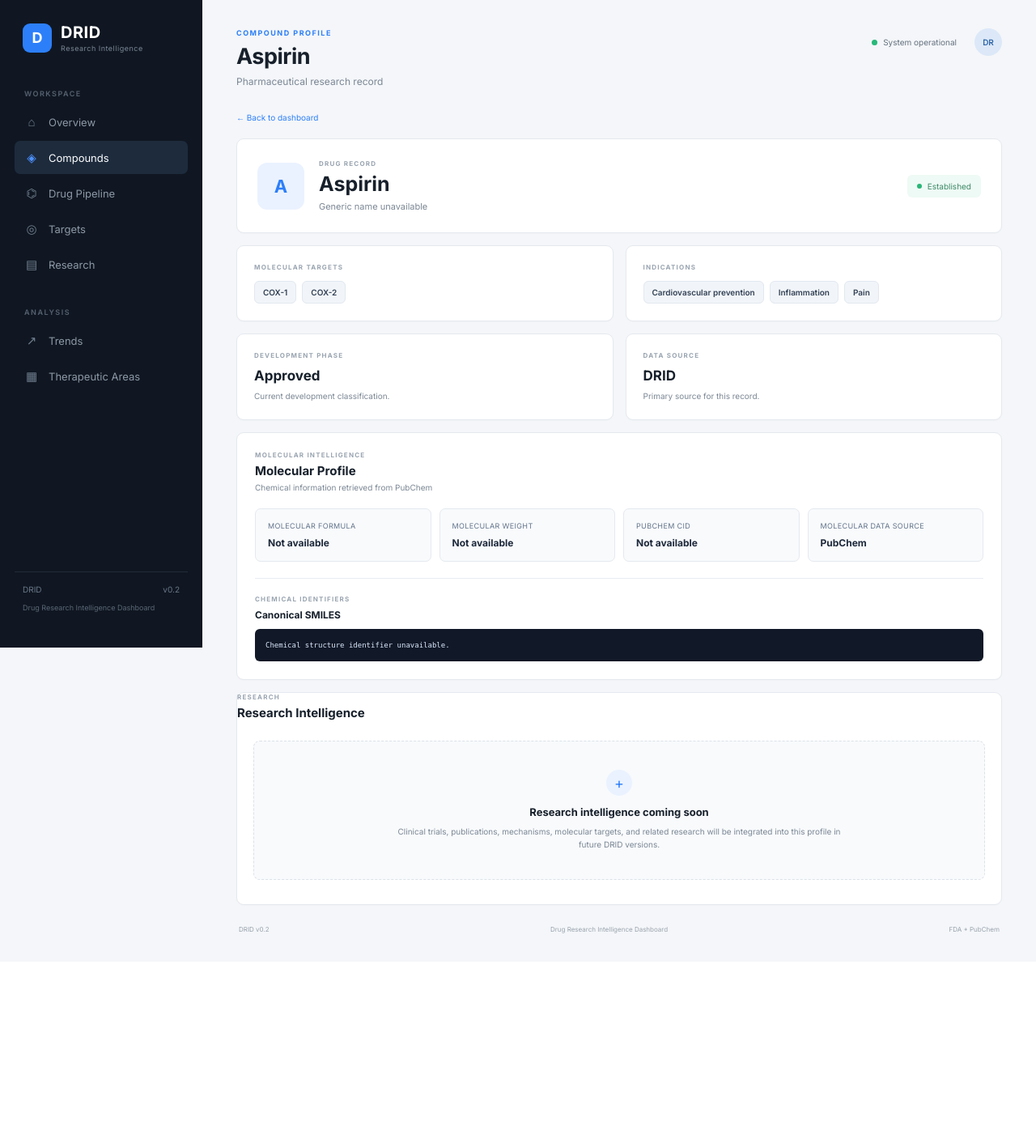
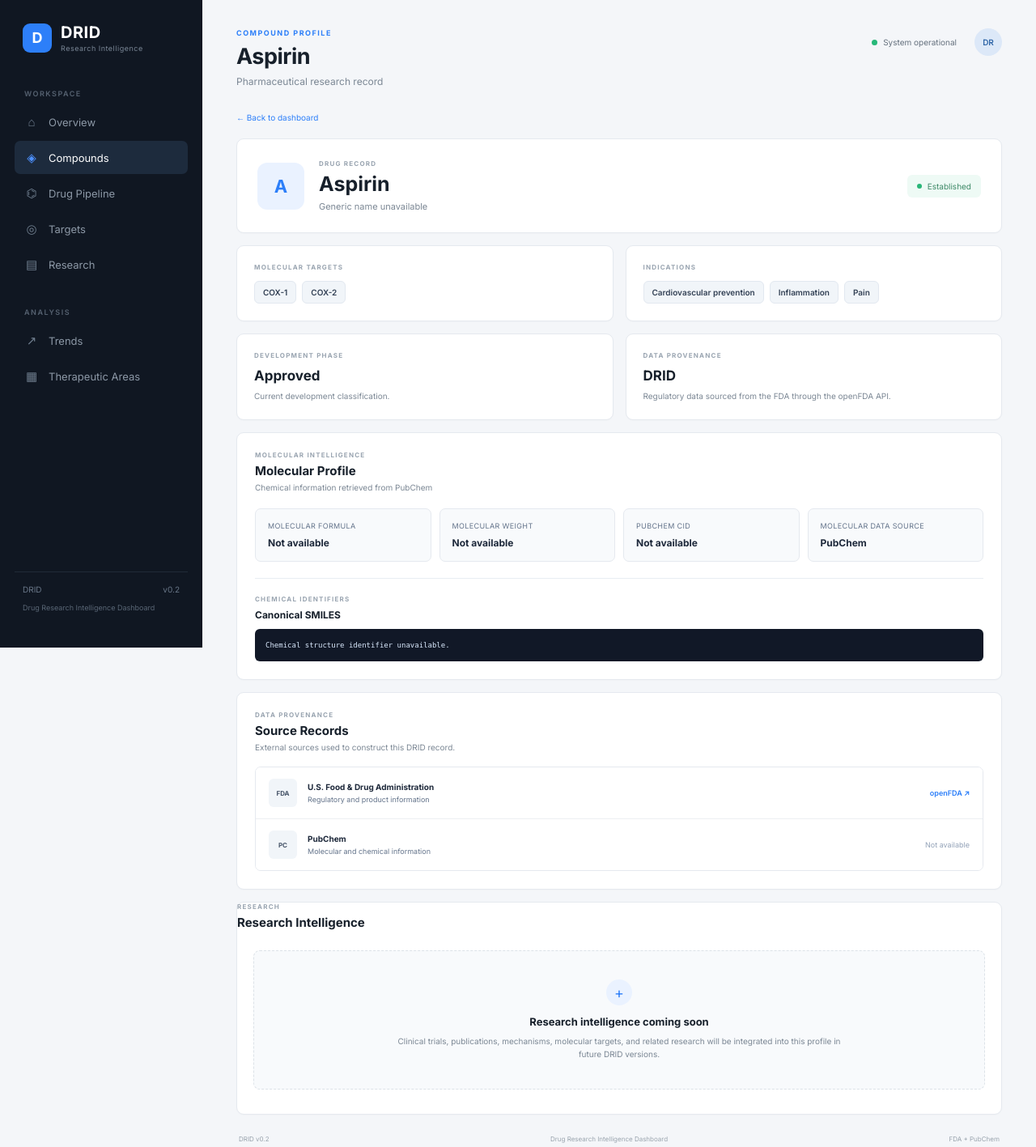
Before and after one commit to sebrochaa/drid, a Flask app: page /drug/1 in a window 1280 px wide. Shown: the top 1417 px of the page at 81% size. Before the commit the page ends 1153 px from the top, so only its background shows below. Run offline with Flask 3, Linux system fonts and the light colour scheme; data comes from the database, SQL or seed files in the repository.

Commit message:
Add scientific data provenance

```diff
--- a/static/style.css
+++ b/static/style.css
@@ -1287,3 +1287,111 @@ footer {
 
     background: #f8fafc;
 }
+/* =================================
+   DATA SOURCES
+================================= */
+
+.sources-panel {
+    margin-top: 15px;
+    padding: 22px;
+}
+
+
+.source-list {
+    margin-top: 18px;
+
+    border: 1px solid #e5e9ef;
+
+    border-radius: 7px;
+
+    overflow: hidden;
+}
+
+
+.source-row {
+    display: flex;
+
+    align-items: center;
+
+    gap: 13px;
+
+    padding: 14px 16px;
+
+    background: #ffffff;
+
+    border-bottom: 1px solid #edf0f3;
+}
+
+
+.source-row:last-child {
+    border-bottom: none;
+}
+
+
+.source-icon {
+    width: 35px;
+    height: 35px;
+
+    display: flex;
+
+    align-items: center;
+    justify-content: center;
+
+    border-radius: 6px;
+
+    background: #f1f5f9;
+
+    color: #475569;
+
+    font-size: 8px;
+
+    font-weight: 700;
+}
+
+
+.source-information {
+    display: flex;
+
+    flex-direction: column;
+
+    gap: 4px;
+
+    flex: 1;
+}
+
+
+.source-information strong {
+    color: #1e293b;
+
+    font-size: 10px;
+}
+
+
+.source-information span {
+    color: #64748b;
+
+    font-size: 9px;
+}
+
+
+.source-link {
+    color: var(--accent);
+
+    text-decoration: none;
+
+    font-size: 9px;
+
+    font-weight: 600;
+}
+
+
+.source-link:hover {
+    text-decoration: underline;
+}
+
+
+.source-unavailable {
+    color: #94a3b8;
+
+    font-size: 9px;
+}
--- a/templates/drug.html
+++ b/templates/drug.html
@@ -377,7 +377,7 @@
             <div class="profile-card panel">
 
     <p class="panel-label">
-                    DATA SOURCE
+        DATA PROVENANCE
     </p>
 
     <h3>
@@ -385,11 +385,11 @@
     </h3>
 
     <p>
-                    Primary source for this record.
+        Regulatory data sourced from the FDA
+        through the openFDA API.
     </p>
 
 </div>
-
         </section>
 
 
@@ -545,7 +545,118 @@
 
         </section>
 
+<!-- =========================================
+     DATA SOURCES
+========================================= -->
 
+<section class="panel sources-panel">
+
+    <div class="panel-header">
+
+        <div>
+
+            <p class="panel-label">
+                DATA PROVENANCE
+            </p>
+
+            <h3>
+                Source Records
+            </h3>
+
+            <p class="panel-description">
+                External sources used to construct this DRID record.
+            </p>
+
+        </div>
+
+    </div>
+
+
+    <div class="source-list">
+
+
+        <!-- FDA -->
+
+        <div class="source-row">
+
+            <div class="source-icon">
+                FDA
+            </div>
+
+
+            <div class="source-information">
+
+                <strong>
+                    U.S. Food & Drug Administration
+                </strong>
+
+                <span>
+                    Regulatory and product information
+                </span>
+
+            </div>
+
+
+            <a
+                href="https://open.fda.gov/"
+                target="_blank"
+                rel="noopener noreferrer"
+                class="source-link"
+            >
+                openFDA ↗
+            </a>
+
+        </div>
+
+
+
+        <!-- PUBCHEM -->
+
+        <div class="source-row">
+
+            <div class="source-icon">
+                PC
+            </div>
+
+
+            <div class="source-information">
+
+                <strong>
+                    PubChem
+                </strong>
+
+                <span>
+                    Molecular and chemical information
+                </span>
+
+            </div>
+
+
+            {% if drug["pubchem_cid"] %}
+
+                <a
+                    href="https://pubchem.ncbi.nlm.nih.gov/compound/{{ drug['pubchem_cid'] }}"
+                    target="_blank"
+                    rel="noopener noreferrer"
+                    class="source-link"
+                >
+                    PubChem ↗
+                </a>
+
+            {% else %}
+
+                <span class="source-unavailable">
+                    Not available
+                </span>
+
+            {% endif %}
+
+        </div>
+
+
+    </div>
+
+</section>
 
         <!-- =========================================
              RESEARCH OVERVIEW
```
Lines whose indentation alone changed are shown as unchanged.
